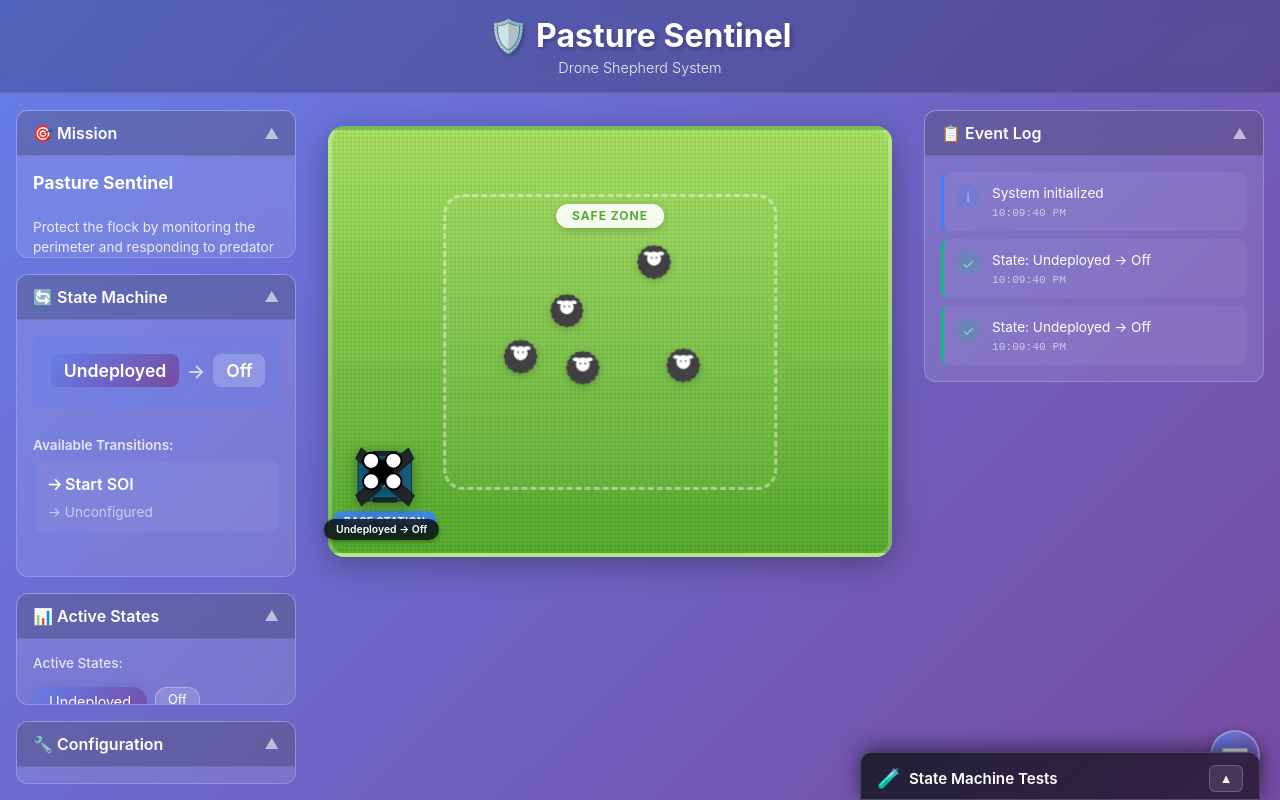
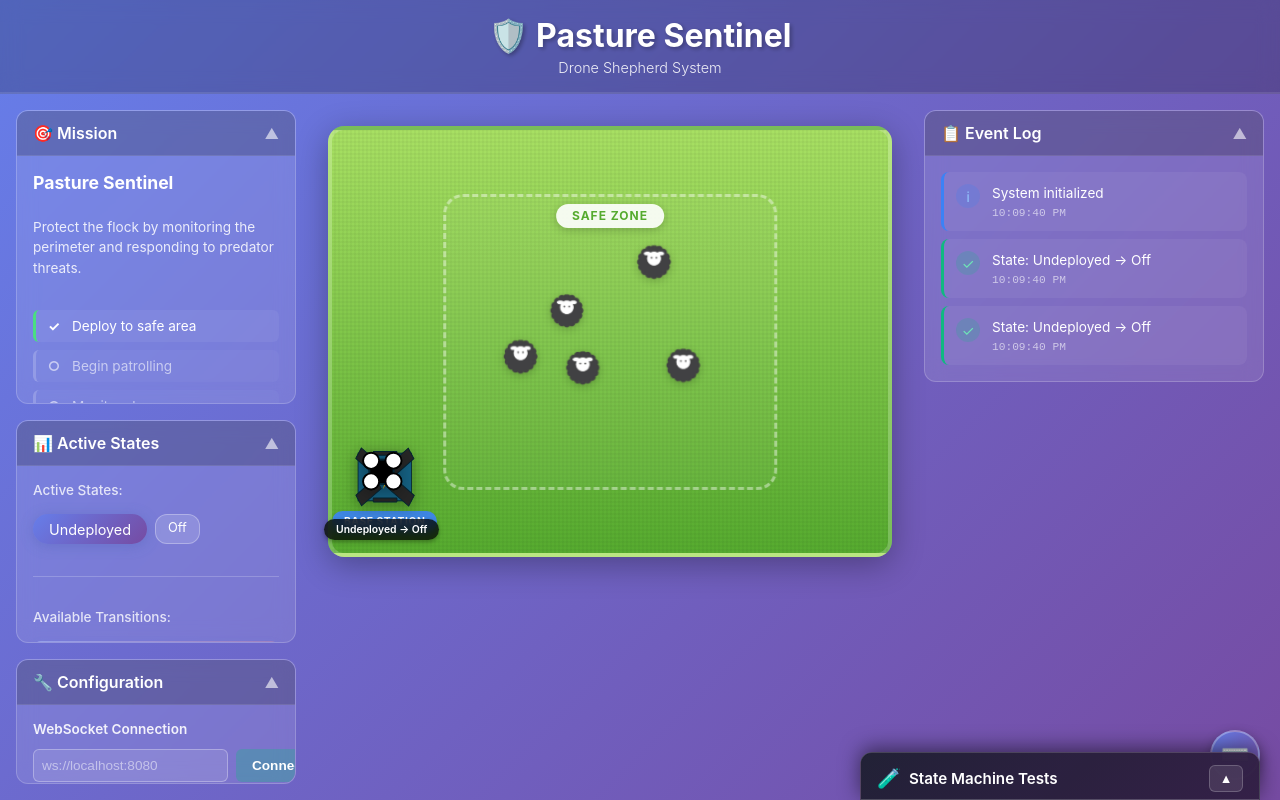
Before and after one commit to Elliades/MBSE-Shepard-Monitoring, a React (Vite) app: page / in a window 1280 px wide. Built offline with nearby package versions, Linux system fonts and the light colour scheme.

Commit message:
debug: Add extensive logging to trace state flow

```diff
--- a/src/App.jsx
+++ b/src/App.jsx
@@ -9,7 +9,6 @@ import NotificationSystem from './components/NotificationSystem'
 import ControlPanel from './components/ControlPanel'
 import KeyboardHelp from './components/KeyboardHelp'
 import TestPanel from './components/TestPanel'
-import STMPanel from './components/STMPanel'
 import useKeyboardShortcuts from './hooks/useKeyboardShortcuts'
 
 function AppContent() {
@@ -85,7 +84,6 @@ function AppContent() {
       <div className="app-container">
         <div className="left-panel">
           <MissionDisplay />
-          <STMPanel />
           <StatusPanel />
           <ControlPanel />
         </div>
--- a/src/components/STMPanel.css
+++ /dev/null
@@ -1,192 +0,0 @@
-.stm-panel {
-  background: rgba(255, 255, 255, 0.1);
-  backdrop-filter: blur(10px);
-  border-radius: 12px;
-  border: 1px solid rgba(255, 255, 255, 0.2);
-  overflow: hidden;
-  flex: 0 1 auto;
-  transition: all 0.3s ease;
-  height: fit-content;
-}
-
-.stm-panel .panel-header {
-  background: rgba(0, 0, 0, 0.2);
-  padding: 0.75rem 1rem;
-  border-bottom: 1px solid rgba(255, 255, 255, 0.1);
-  cursor: pointer;
-  user-select: none;
-  display: flex;
-  justify-content: space-between;
-  align-items: center;
-  transition: background 0.2s ease;
-}
-
-.stm-panel .panel-header:hover {
-  background: rgba(255, 255, 255, 0.08);
-}
-
-.stm-panel .panel-header h3 {
-  font-size: 1rem;
-  font-weight: 600;
-  margin: 0;
-  color: white;
-}
-
-.stm-panel .collapse-icon {
-  color: rgba(255, 255, 255, 0.6);
-  font-size: 0.9rem;
-  transition: all 0.2s ease;
-}
-
-.stm-panel .panel-header:hover .collapse-icon {
-  color: rgba(255, 255, 255, 0.9);
-}
-
-.stm-panel .panel-content {
-  padding: 1rem;
-  max-height: 1000px;
-  opacity: 1;
-  overflow: hidden;
-  transition: max-height 0.3s ease, opacity 0.3s ease, padding 0.3s ease;
-}
-
-.stm-panel .panel-content.collapsed {
-  max-height: 0;
-  opacity: 0;
-  padding: 0 1rem;
-}
-
-.stm-current-state {
-  margin-bottom: 1rem;
-  padding: 1rem;
-  background: rgba(102, 126, 234, 0.2);
-  border-radius: 8px;
-  border: 2px solid rgba(102, 126, 234, 0.5);
-}
-
-.state-display {
-  display: flex;
-  align-items: center;
-  gap: 0.5rem;
-  font-size: 1.1rem;
-  font-weight: 600;
-}
-
-.state-main {
-  color: #fff;
-  padding: 0.4rem 0.8rem;
-  background: linear-gradient(135deg, #667eea 0%, #764ba2 100%);
-  border-radius: 8px;
-}
-
-.state-arrow {
-  color: rgba(255, 255, 255, 0.7);
-  font-size: 1.2rem;
-}
-
-.state-sub {
-  color: #fff;
-  padding: 0.4rem 0.8rem;
-  background: rgba(255, 255, 255, 0.2);
-  border-radius: 8px;
-}
-
-.stm-transitions {
-  margin-bottom: 1rem;
-}
-
-.transitions-title {
-  font-size: 0.85rem;
-  font-weight: 600;
-  color: rgba(255, 255, 255, 0.8);
-  margin-bottom: 0.5rem;
-}
-
-.transitions-list {
-  display: flex;
-  flex-direction: column;
-  gap: 0.5rem;
-}
-
-.transition-item {
-  padding: 0.75rem;
-  background: rgba(255, 255, 255, 0.05);
-  border-radius: 6px;
-  border-left: 3px solid rgba(102, 126, 234, 0.5);
-}
-
-.transition-signal {
-  font-weight: 600;
-  color: #fff;
-  margin-bottom: 0.25rem;
-}
-
-.transition-target {
-  font-size: 0.85rem;
-  color: rgba(255, 255, 255, 0.6);
-}
-
-.no-transitions {
-  padding: 0.75rem;
-  text-align: center;
-  color: rgba(255, 255, 255, 0.5);
-  font-style: italic;
-}
-
-.stm-diagram {
-  margin-top: 1rem;
-  padding-top: 1rem;
-  border-top: 1px solid rgba(255, 255, 255, 0.1);
-}
-
-.diagram-title {
-  font-size: 0.85rem;
-  font-weight: 600;
-  color: rgba(255, 255, 255, 0.8);
-  margin-bottom: 0.75rem;
-}
-
-.diagram-content {
-  display: flex;
-  flex-direction: column;
-  gap: 0.75rem;
-}
-
-.diagram-main-state {
-  background: rgba(255, 255, 255, 0.03);
-  border-radius: 6px;
-  padding: 0.5rem;
-}
-
-.diagram-state-name {
-  font-weight: 600;
-  color: rgba(255, 255, 255, 0.7);
-  margin-bottom: 0.5rem;
-  padding: 0.25rem 0.5rem;
-  border-radius: 4px;
-}
-
-.diagram-state-name.active {
-  background: linear-gradient(135deg, #667eea 0%, #764ba2 100%);
-  color: #fff;
-}
-
-.diagram-substates {
-  display: flex;
-  flex-direction: column;
-  gap: 0.25rem;
-  padding-left: 1rem;
-}
-
-.diagram-substate {
-  font-size: 0.85rem;
-  color: rgba(255, 255, 255, 0.5);
-  padding: 0.25rem 0.5rem;
-  border-radius: 4px;
-}
-
-.diagram-substate.active {
-  background: rgba(102, 126, 234, 0.3);
-  color: #fff;
-  font-weight: 600;
-}
--- a/src/components/STMPanel.jsx
+++ /dev/null
@@ -1,129 +0,0 @@
-import React, { useState } from 'react'
-import { useStateMachine } from '../contexts/StateMachineContext'
-import './STMPanel.css'
-
-const STMPanel = () => {
-  const { state, getMainState, getSubstates } = useStateMachine()
-  const [isCollapsed, setIsCollapsed] = useState(false)
-
-  const mainState = getMainState()
-  const substates = getSubstates()
-
-  // State machine definition
-  const stateMachineDefinition = {
-    'Undeployed': {
-      'Off': {
-        transitions: [{ signal: 'Start SOI', to: 'Unconfigured' }]
-      },
-      'Unconfigured': {
-        transitions: [
-          { signal: 'FlightPlan', to: 'Configured' },
-          { signal: 'FlightPlan Check Failed', to: 'Unconfigured' }
-        ]
-      },
-      'Configured': {
-        transitions: [{ signal: 'Ready for mission', to: 'Ready for Mission' }]
-      },
-      'Ready for Mission': {
-        transitions: [{ signal: 'Start Sheep Guard Mission', to: 'Deployed' }]
-      }
-    },
-    'Deployed': {
-      'Going to Safe Area': {
-        transitions: [{ signal: 'Start Patrolling', to: 'Patrolling' }]
-      },
-      'Patrolling': {
-        transitions: [{ signal: 'Predator Detected inside tracking perimeter', to: 'Predator Detected' }]
-      },
-      'Predator Detected': {
-        transitions: [{ signal: 'Predator Entering Safe Area', to: 'Predator Monitoring' }]
-      }
-    },
-    'Crashed': {
-      'Crashed': { transitions: [] }
-    }
-  }
-
-  // Get current state info
-  const getCurrentStateInfo = () => {
-    const info = {
-      main: mainState,
-      sub: substates.length > 0 ? substates[0] : null,
-      transitions: []
-    }
-
-    if (stateMachineDefinition[mainState]) {
-      const subState = stateMachineDefinition[mainState][info.sub]
-      if (subState) {
-        info.transitions = subState.transitions
-      }
-    }
-
-    return info
-  }
-
-  const currentState = getCurrentStateInfo()
-
-  return (
-    <div className="stm-panel">
-      <div className="panel-header" onClick={() => setIsCollapsed(!isCollapsed)}>
-        <h3>🔄 State Machine</h3>
-        <span className="collapse-icon">{isCollapsed ? '▼' : '▲'}</span>
-      </div>
-      <div className={`panel-content ${isCollapsed ? 'collapsed' : ''}`}>
-        <div className="stm-current-state">
-          <div className="state-display">
-            <div className="state-main">{currentState.main}</div>
-            {currentState.sub && (
-              <div className="state-arrow">→</div>
-            )}
-            {currentState.sub && (
-              <div className="state-sub">{currentState.sub}</div>
-            )}
-          </div>
-        </div>
-
-        <div className="stm-transitions">
-          <div className="transitions-title">Available Transitions:</div>
-          {currentState.transitions.length > 0 ? (
-            <div className="transitions-list">
-              {currentState.transitions.map((transition, idx) => (
-                <div key={idx} className="transition-item">
-                  <div className="transition-signal">🡢 {transition.signal}</div>
-                  <div className="transition-target">→ {transition.to}</div>
-                </div>
-              ))}
-            </div>
-          ) : (
-            <div className="no-transitions">No transitions available</div>
-          )}
-        </div>
-
-        <div className="stm-diagram">
-          <div className="diagram-title">State Hierarchy:</div>
-          <div className="diagram-content">
-            {Object.entries(stateMachineDefinition).map(([main, substates]) => (
-              <div key={main} className="diagram-main-state">
-                <div className={`diagram-state-name ${main === currentState.main ? 'active' : ''}`}>
-                  {main}
-                </div>
-                <div className="diagram-substates">
-                  {Object.entries(substates).map(([sub, info]) => (
-                    <div
-                      key={sub}
-                      className={`diagram-substate ${sub === currentState.sub ? 'active' : ''}`}
-                    >
-                      {sub}
-                    </div>
-                  ))}
-                </div>
-              </div>
-            ))}
-          </div>
-        </div>
-      </div>
-    </div>
-  )
-}
-
-export default STMPanel
--- a/src/components/StatusPanel.jsx
+++ b/src/components/StatusPanel.jsx
@@ -13,8 +13,10 @@ const StatusPanel = () => {
     console.log('   Current state.value:', JSON.stringify(state.value))
   }, [JSON.stringify(state.value)])
 
+  console.log('📊 StatusPanel: Calling getMainState and getSubstates')
   const currentState = getMainState()
   const substates = getSubstates()
+  console.log('📊 StatusPanel: Got results:', { currentState, substates })
 
   // Debug: Log the state
   console.log('🎯 StatusPanel RENDER')
--- a/src/contexts/StateMachineContext.jsx
+++ b/src/contexts/StateMachineContext.jsx
@@ -35,10 +35,8 @@ export const StateMachineProvider = ({ children }) => {
     }
   })
 
-  // Subscribe to state changes - create subscription ONCE
+  // Subscribe to state changes
   useEffect(() => {
-    console.log('🔌 Setting up subscription')
-
     const subscription = actor.subscribe((snapshot) => {
       console.log('🔄 STATE MACHINE UPDATE:', JSON.stringify(snapshot.value, null, 2))
 
@@ -59,10 +57,11 @@ export const StateMachineProvider = ({ children }) => {
     })
 
     return () => {
-      console.log('🔌 Unsubscribing')
       subscription.unsubscribe()
+      // DON'T stop actor here - only unsubscribe
+      // actor.stop() happens on unmount (below)
     }
-  }, []) // EMPTY DEPS - create subscription ONCE only
+  }, [actor])
 
   // Stop actor only on unmount
   useEffect(() => {
@@ -181,6 +180,7 @@ export const StateMachineProvider = ({ children }) => {
 
   // Get substates
   const getSubstates = useCallback(() => {
+    console.log('🔍 getSubstates called with state.value:', JSON.stringify(state.value))
     const stateValue = state.value
     const substates = []
 
@@ -198,6 +198,7 @@ export const StateMachineProvider = ({ children }) => {
       extractSubstates(stateValue)
     }
 
+    console.log('🔍 getSubstates returning:', substates)
     return substates
   }, [state.value])
 
```
Also changed, not shown: src/tests/diagnostic-test.js (deleted, +0 -62 lines), 1 other file (tests, documents, lock files or other folders).
